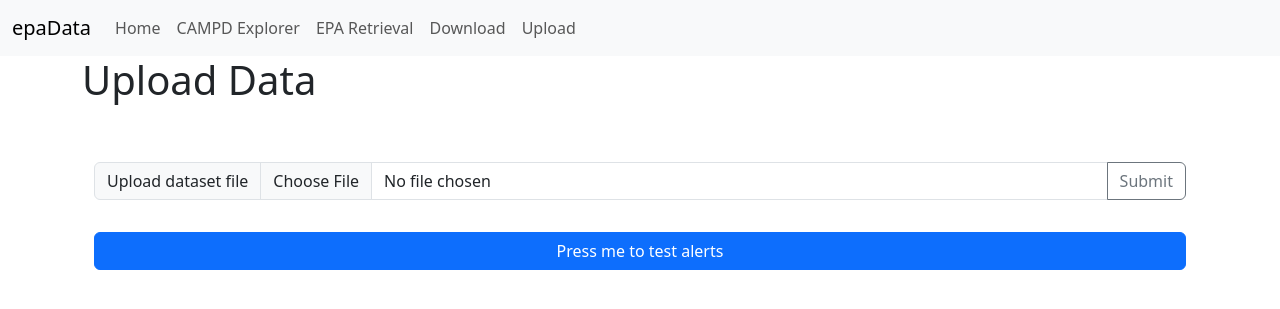
After one commit to SqueakyBeaver/epaData, a Flask app: template epadata/templates/upload.html in a window 1280 px wide. The commit adds this page. Shown: the top 309 px of the page. Run offline with Flask 3, Linux system fonts and the light colour scheme; the template is opened without the code that fills it, so the values that code supplies are empty; some libraries are stand-ins or nearby versions.

Commit message:
Added upload.html to the main nav
Added upload.html to the main nav, and put your code from the index.html
for uploading into the upload page.

```diff
--- a/epadata/templates/base.html
+++ b/epadata/templates/base.html
@@ -36,7 +36,9 @@
                     <li class="nav-item">
                         <a class="nav-link" href="{{ url_for('download.index') }}">Download</a>
                     </li>
-
+                    <li class="nav-item">
+                        <a class="nav-link" href="{{ url_for('upload.upload_page') }}">Upload</a>
+                    </li>
                     <!-- todo: add other top-level pages -->
                 </ul>
             </div>
--- /dev/null
+++ b/epadata/templates/upload.html
@@ -0,0 +1,26 @@
+{% extends "base.html" %}
+{% block title %}Upload{% endblock %}
+{% block header %}<h1 class="mx-auto">Upload Data</h1>{% endblock %}
+
+{% block content %}
+    <form hx-post="{{ url_for('upload.upload_dataset_file') }}"
+          hx-target="next output"
+          hx-encoding="multipart/form-data"
+          method="post">
+        <div class="input-group">
+            <label class="input-group-text" for="datasetFileUpload">Upload dataset file</label>
+            <input type="file"
+                   class="form-control"
+                   id="datasetFileUpload"
+                   name="dataset"
+                   hx-swap="outerHTML"
+                   hx-preserve />
+            <button class="btn btn-outline-secondary" type="submit">Submit</button>
+        </div>
+    </form>
+    <output id="output"></output>
+    <button class="btn btn-primary"
+            hx-swap="none"
+            hx-get="{{ url_for('index.test_alert') }}">Press me to test alerts</button>
+    {# TODO: Datasets overview. #}
+{% endblock %}
```
Also changed, not shown: epadata/templates/index.html (+1 -24 lines).
